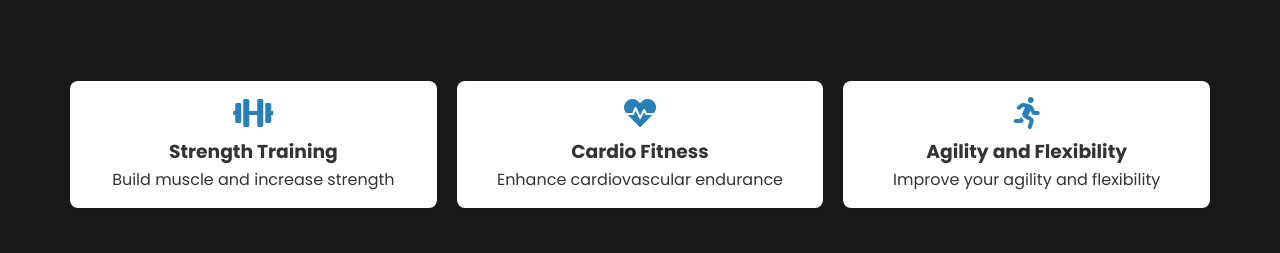
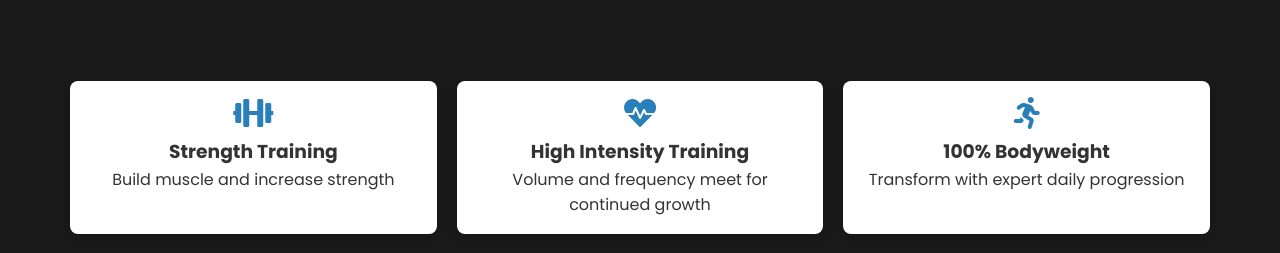
Before and after one commit to walshie2230/faer, a plain HTML site: page thesaiyansaga.html in a window 1280 px wide. Shown: the part 138-391 px from the top of the page. Drawn offline with Linux system fonts and the light colour scheme.

Commit message:
Update thesaiyansaga.html

```diff
--- a/thesaiyansaga.html
+++ b/thesaiyansaga.html
@@ -312,13 +312,13 @@
             </div>
             <div class="feature">
                 <i class="fas fa-heartbeat"></i>
-                <h3>Cardio Fitness</h3>
-                <p>Enhance cardiovascular endurance</p>
+                <h3>High Intensity Training</h3>
+                <p>Volume and frequency meet for continued growth</p>
             </div>
             <div class="feature">
                 <i class="fas fa-running"></i>
-                <h3>Agility and Flexibility</h3>
-                <p>Improve your agility and flexibility</p>
+                <h3>100% Bodyweight</h3>
+                <p>Transform with expert daily progression</p>
             </div>
         </div>
 
```
